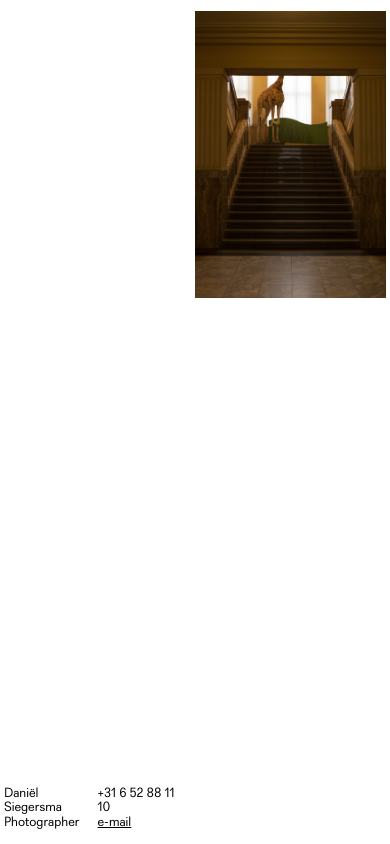
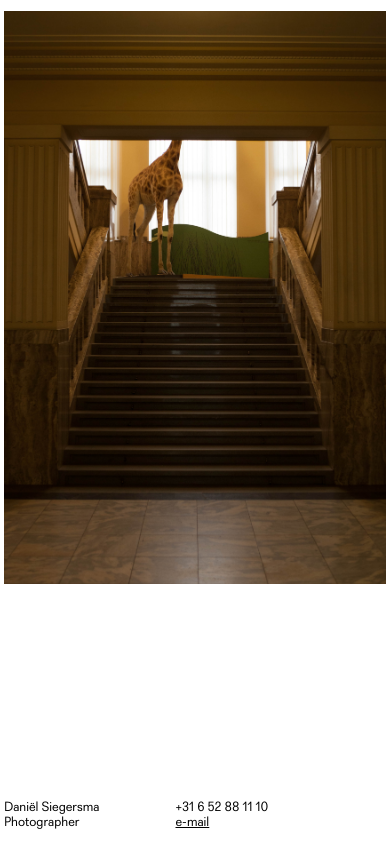
Before and after one commit to Danielsiegersma/danielweb, a plain HTML site: page index.html in a window 390 px wide. Drawn offline with Linux system fonts and the light colour scheme; a small style sheet from the web is missing.

Commit message:
updated responsiveness for smaller screens

```diff
--- a/style_2.css
+++ b/style_2.css
@@ -51,10 +51,31 @@ img {
   p {
     font-size: 16pt;
   }
+  #column_one, #column_two {
+    width: 35%
+  }
+  #column_two {
+    left: 30%
+  }
+  img {
+    left: 30%;
+    max-width: 69%;
+  }
+
 }
 
-@media only screen and (max-width: 600px) {
+@media only screen and (max-width: 640px) {
   p {
     font-size: 10pt;
   }
+  #column_one, #column_two {
+    width: 40%
+  }
+  #column_two {
+    left: 45%
+  }
+  img {
+    left: 1%;
+    max-width: 98%;
+  }
 }
```
